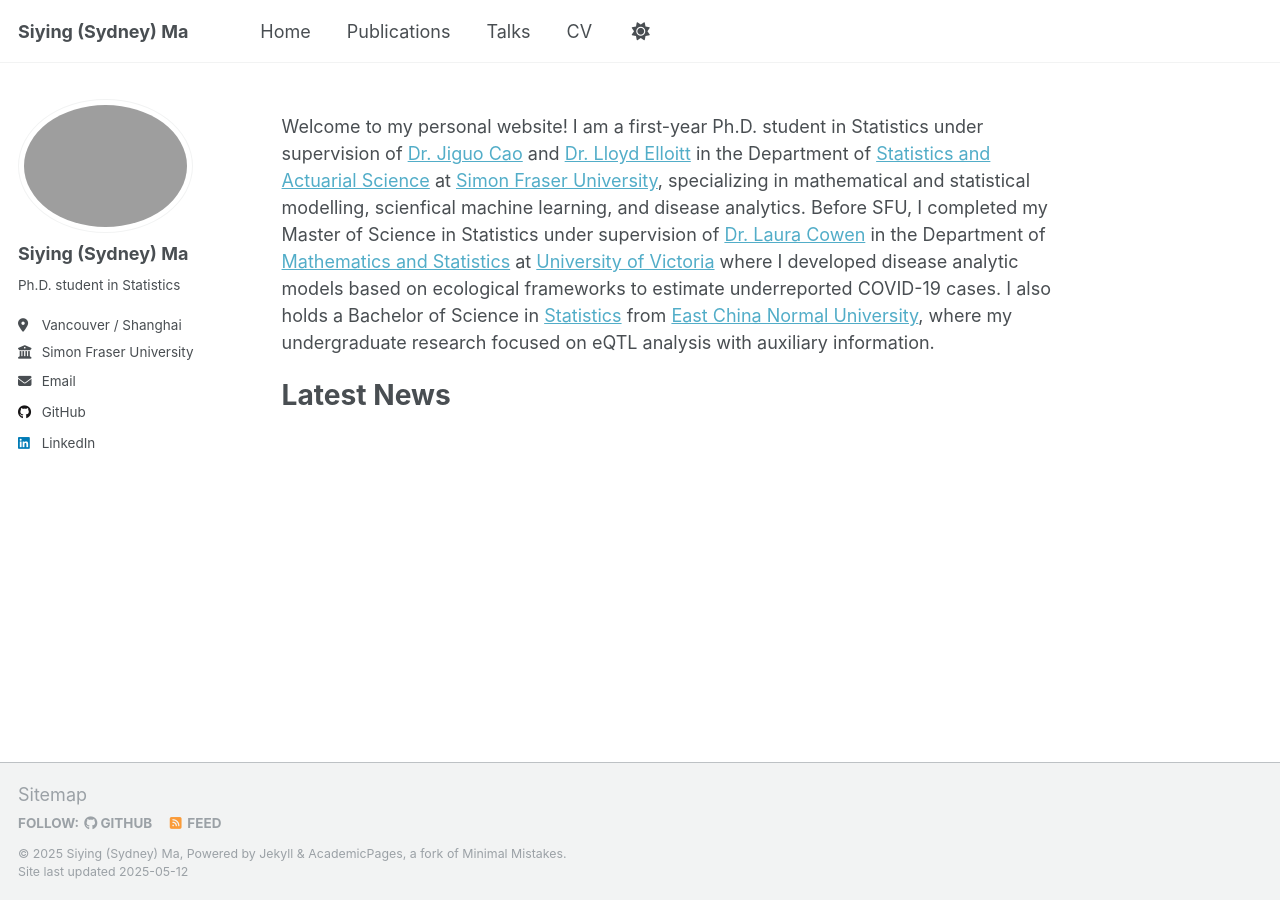
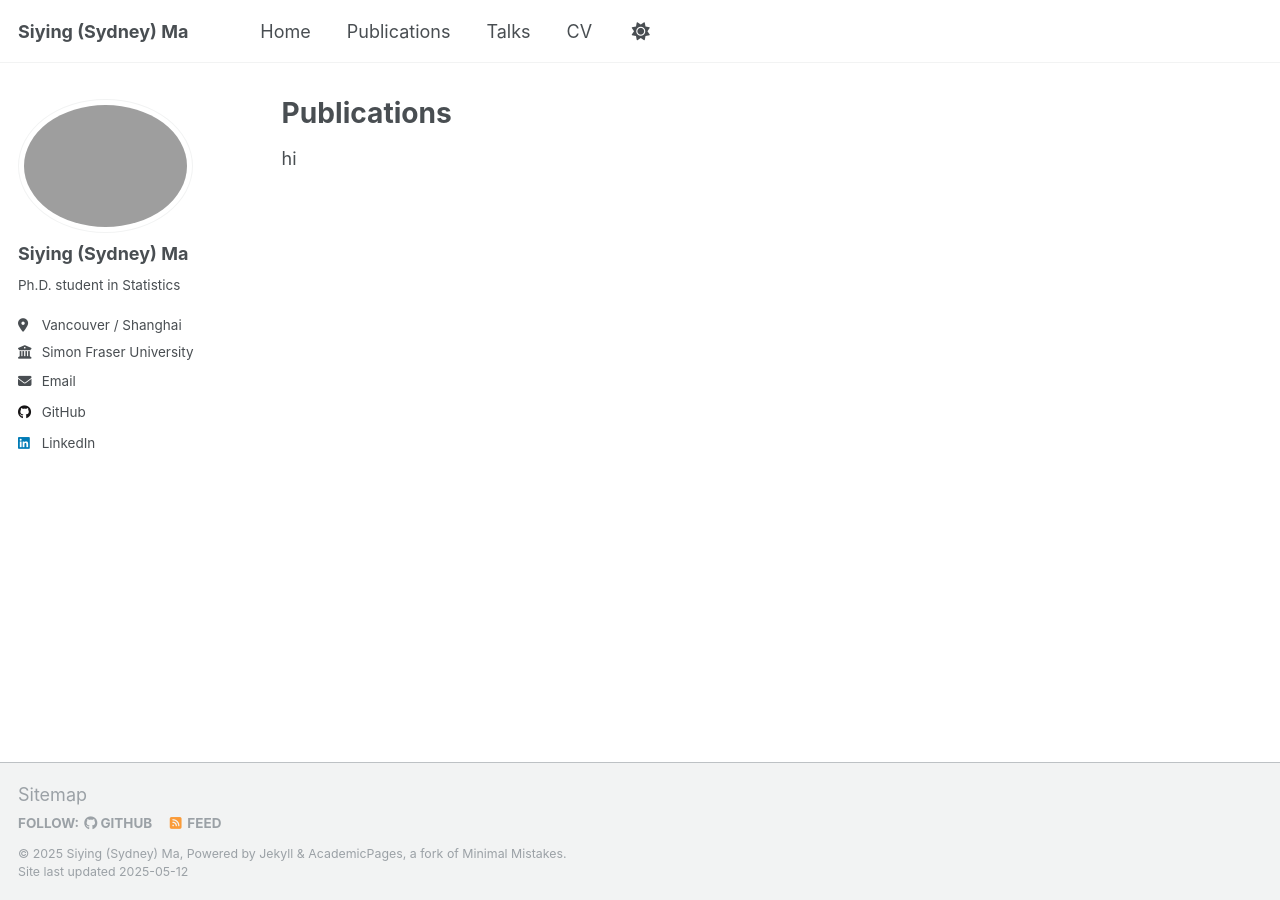
Before and after one commit to siying-ma/siying-ma.github.io, a Jekyll site: the page built from _pages/publications.md, in a window 1280 px wide. Built offline with Jekyll 4.4.1, drawn with Linux system fonts in a browser that asks for light colours; a file with an impossible date is left out.

Commit message:
Update publications.md

```diff
--- a/_pages/publications.md
+++ b/_pages/publications.md
@@ -1,10 +1,7 @@
 ---
+layout: archive
 permalink: /publications/
-title: ""
+title: "Publications"
 author_profile: true
 ---
-
-Welcome to my personal website! I am a first-year Ph.D. student in Statistics under supervision of [Dr. Jiguo Cao](https://www.sfu.ca/science/stat/cao/) and [Dr. Lloyd Elloitt](https://elliottlab.ca) in the Department of [Statistics and Actuarial Science](https://www.sfu.ca/stat-actsci.html) at [Simon Fraser University](https://www.sfu.ca), specializing in mathematical and statistical modelling, scienfical machine learning, and disease analytics.  Before SFU, I completed my Master of Science in Statistics under supervision of [Dr. Laura Cowen](https://cowenlab.weebly.com) in the Department of [Mathematics and Statistics](https://www.uvic.ca/science/math-statistics/index.php) at [University of Victoria](https://www.uvic.ca) where I developed disease analytic models based on ecological frameworks to estimate underreported COVID-19 cases. I also holds a Bachelor of Science in [Statistics](https://fem.ecnu.edu.cn/femenglish/) from [East China Normal University](https://english.ecnu.edu.cn), where my undergraduate research focused on eQTL analysis with auxiliary information.
-
-Latest News
-======
+hi
```
